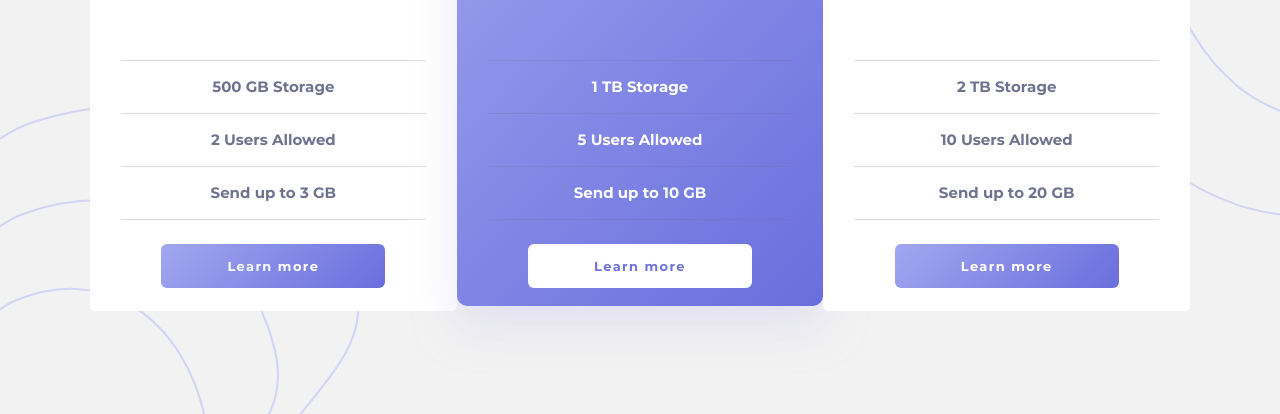
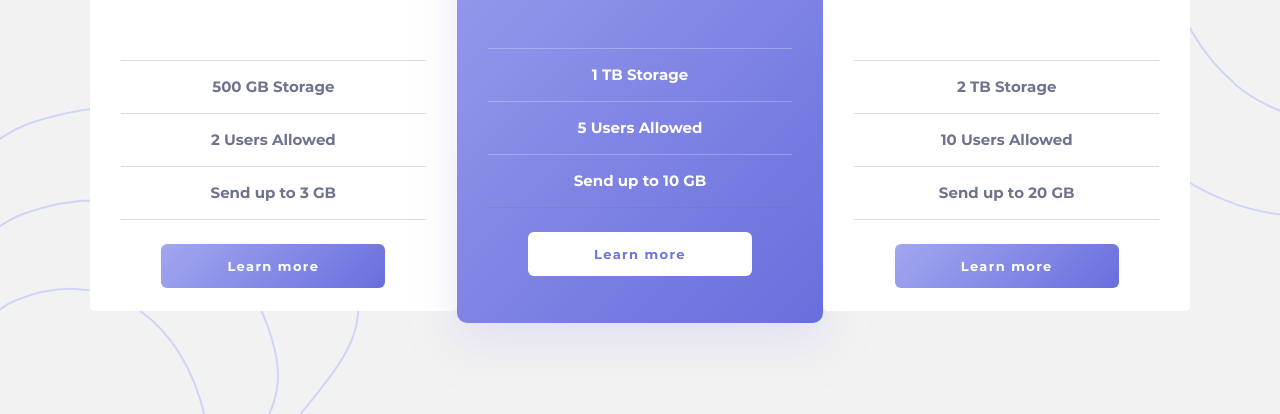
Before and after one commit to avaz-rustamov/Pricing-Part-Webside, a plain HTML site: page index.html in a window 1280 px wide. Shown: the part 451-865 px from the top of the page. Drawn offline with Linux system fonts and the light colour scheme.

Commit message:
The secoud price list margin add

```diff
--- a/css/styles.css
+++ b/css/styles.css
@@ -41,6 +41,7 @@ body {
   background-size: cover;
   padding-top: 71px;
   padding-bottom: 103px;
+  display: block;
 }
 
 .pricing-heading-top {
@@ -52,13 +53,17 @@ body {
 .pricing-price-list {
   display: flex;
   align-items: center;
+  margin-left: 40px;
 }
+
 .pricing-price-professional .pricing-money {
   color: #FFFFFF;
 }
+
 .pricing-price-professional p {
   color: #FFFFFF;
 }
+
 .pricing-price {
   font-size: 72px;
   text-align: center;
@@ -77,6 +82,7 @@ body {
 
 .pricing {
   display: flex;
+  align-items: center;
 }
 
 .pricing-list {
@@ -127,11 +133,19 @@ body {
 }
 
 .professional-list {
+  align-items: center;
+  flex-direction: column;
+  margin-top: -30px;
+  margin-bottom: -30px;
+  padding-bottom: 55px;
+  padding-bottom: 55px;
   background: linear-gradient(135deg, #A2A7F0 0.05%, #696EDD 100.05%);
   box-shadow: 0px 20px 40px rgba(212, 210, 244, 0.5);
   border-radius: 10px;
-  height: 500px;
   color: #FFFFFF;
+}
+.pricing-item-part-professional::before {
+  background-color: #FFFFFF;
 }
 
 .pricing-link {
@@ -153,10 +167,12 @@ body {
   box-sizing: border-box;
   border-radius: 6px;
 }
+
 .pricing-link-professional {
   background: #fff;
   color: #6D72DE;
 }
+
 .pricing-link-professional:hover {
   color: #fff;
   background-color: #6D72DE;
--- a/index.html
+++ b/index.html
@@ -41,9 +41,9 @@
           <p class="pricing-price pricing-price-professional">24.99</p>
         </div>
         <ul class="pricing-item">
-          <li class="pricing-item-part">1 TB Storage</li>
-          <li class="pricing-item-part">5 Users Allowed</li>
-          <li class="pricing-item-part">Send up to 10 GB</li>
+          <li class="pricing-item-part pricing-item-part-professional">1 TB Storage</li>
+          <li class="pricing-item-part pricing-item-part-professional">5 Users Allowed</li>
+          <li class="pricing-item-part pricing-item-part-professional">Send up to 10 GB</li>
         </ul>
         <a class="pricing-link pricing-link-professional" href="#">Learn more</a>
       </div>
```
